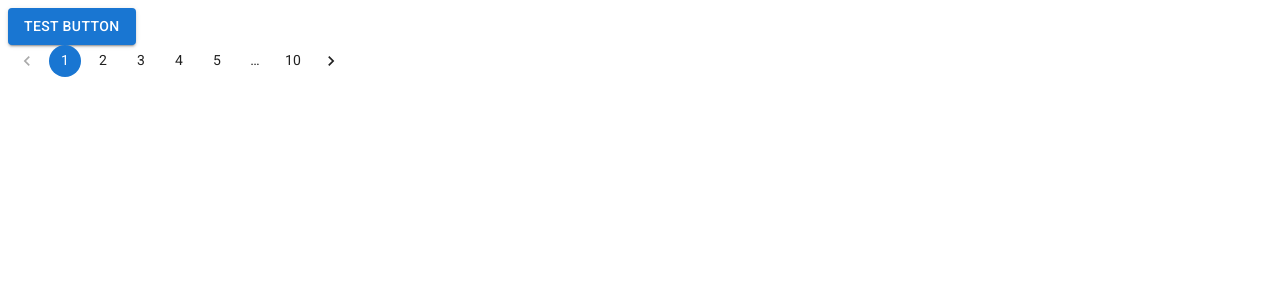
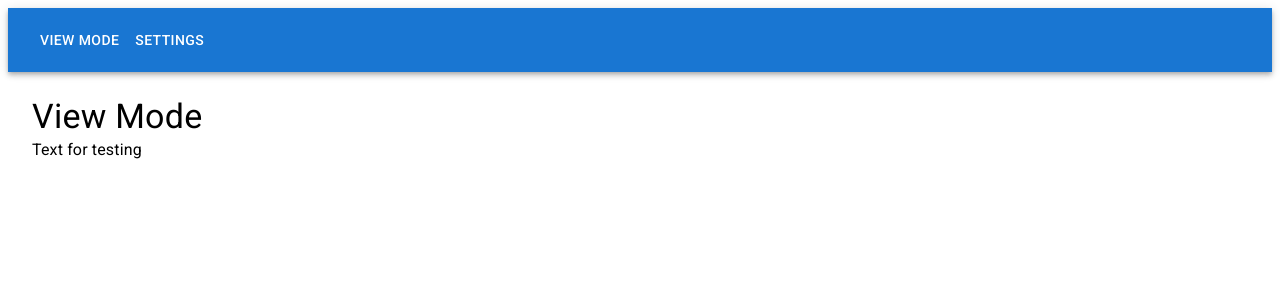
Before and after one commit to Serhii-Dobrovolskyi/high_charts, a React (Vite) app: page / in a window 1280 px wide. Shown: the top 300 px of the page. Built offline with nearby package versions, Linux system fonts and the light colour scheme.

Commit message:
added basic routing

```diff
--- a/package.json
+++ b/package.json
@@ -15,7 +15,8 @@
     "@fontsource/roboto": "^5.1.0",
     "@mui/material": "^6.1.10",
     "react": "^18.3.1",
-    "react-dom": "^18.3.1"
+    "react-dom": "^18.3.1",
+    "react-router-dom": "^7.0.2"
   },
   "devDependencies": {
     "@eslint/js": "^9.15.0",
--- a/src/App.tsx
+++ b/src/App.tsx
@@ -1,17 +1,29 @@
-import Button from '@mui/material/Button';
-import Pagination from '@mui/material/Pagination';
-import Stack from '@mui/material/Stack';
-
+import { BrowserRouter as Router, Routes, Route, Link } from "react-router-dom";
+import ViewMode from "./pages/ViewMode";
+import Settings from "./pages/Settings";
+import { AppBar, Toolbar, Button } from "@mui/material";
 
 function App() {
   return (
     <>
-    <Button variant="contained">Test Button</Button>
-    <Stack >
-      <Pagination count={10} color="primary" />
-    </Stack>
+      <Router>
+        <AppBar position="static">
+          <Toolbar>
+            <Button color="inherit" component={Link} to="/">
+              View Mode
+            </Button>
+            <Button color="inherit" component={Link} to="/settings">
+              Settings
+            </Button>
+          </Toolbar>
+        </AppBar>
+        <Routes>
+            <Route path="/" element={<ViewMode />} />
+            <Route path="/settings" element={<Settings />} />
+          </Routes>
+      </Router>
     </>
-  )
+  );
 }
 
-export default App
+export default App;
--- /dev/null
+++ b/src/pages/Settings.tsx
@@ -0,0 +1,11 @@
+import {Box, Typography} from '@mui/material'
+const Settings = () => {
+  return (
+   <Box sx={{ p: 3 }}>
+   <Typography variant="h4">Settings</Typography>
+   <Typography>Text for testing </Typography>
+   </Box>
+  )
+}
+
+export default Settings
--- /dev/null
+++ b/src/pages/ViewMode.tsx
@@ -0,0 +1,12 @@
+import { Typography, Box } from '@mui/material';
+
+const ViewMode = () => {
+  return (
+   <Box sx={{ p: 3 }}>
+      <Typography variant="h4">View Mode</Typography>
+      <Typography>Text for testing </Typography>
+   </Box>
+  )
+}
+
+export default ViewMode
```
Also changed, not shown: 1 other file (tests, documents, lock files or other folders).
